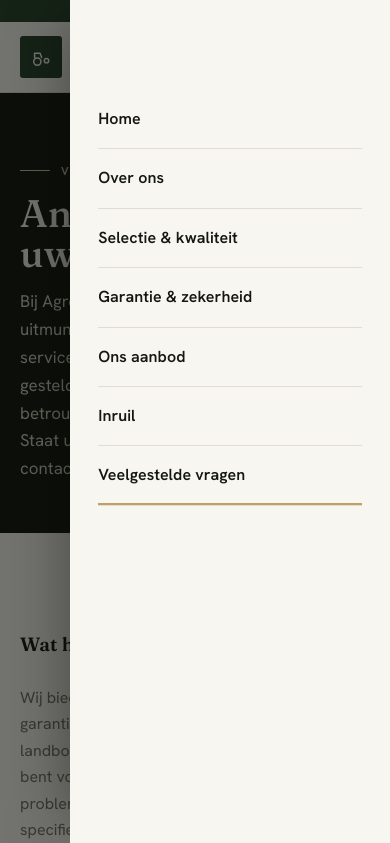
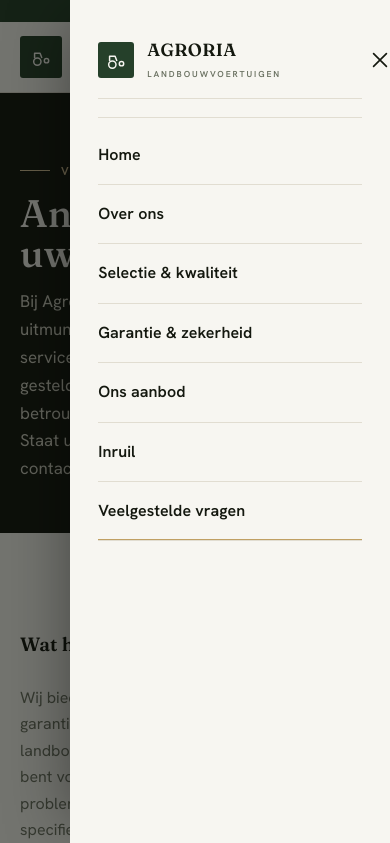
Before and after one commit to dupaminded3-cyber/agroria, a Node server app: page /faq in a window 390 px wide, after a click that opens the changed part. Shown: the top 843 px of the page. Run offline with Node 20, Linux system fonts and the light colour scheme.

Commit message:
Mobiel menu: sluitknop en logo bovenin i.p.v. lege witruimte
Co-authored-by: dupaminded3-cyber <dupaminded3-cyber@users.noreply.github.com>

```diff
--- a/public/css/site.css
+++ b/public/css/site.css
@@ -62,6 +62,8 @@ header.site{position:sticky;top:0;z-index:60;background:var(--paper);border-bott
 .brand small{display:block;font-size:.6rem;letter-spacing:.26em;text-transform:uppercase;color:var(--muted);margin-top:3px;font-weight:600}
 .brand-logo{height:72px;width:auto;max-width:340px;object-fit:contain}
 .menu{display:flex;gap:20px;font-size:.85rem;font-weight:600;letter-spacing:.005em}
+.menu-top{display:none}
+.menu-close{display:none}
 .menu a{color:var(--ink);position:relative;padding:6px 0;white-space:nowrap}
 .menu a::after{content:"";position:absolute;left:0;bottom:0;width:0;height:1.5px;background:var(--gold);transition:width .25s}
 .menu a:hover::after,.menu a.on::after{width:100%}
@@ -246,8 +248,14 @@ footer.site{background:var(--ink);color:#C7C8B8;padding:70px 0 30px;margin-top:0
 }
 @media(max-width:960px){
   .hamb{display:block}
-  .menu{position:fixed;inset:0 0 0 auto;width:min(82vw,330px);max-width:100%;background:var(--paper);flex-direction:column;gap:0;padding:90px 28px 28px;opacity:0;visibility:hidden;pointer-events:none;transition:opacity .26s ease,visibility .26s ease;box-shadow:-20px 0 60px -20px rgba(0,0,0,.4);z-index:90;overflow-y:auto}
+  .menu{position:fixed;inset:0 0 0 auto;width:min(82vw,330px);max-width:100%;background:var(--paper);flex-direction:column;gap:0;padding:22px 28px 28px;opacity:0;visibility:hidden;pointer-events:none;transition:opacity .26s ease,visibility .26s ease;box-shadow:-20px 0 60px -20px rgba(0,0,0,.4);z-index:90;overflow-y:auto}
   .menu.open{opacity:1;visibility:visible;pointer-events:auto}
+  .menu-top{display:flex;align-items:center;justify-content:space-between;padding-bottom:18px;margin-bottom:8px;border-bottom:1px solid var(--line)}
+  .menu-top .brand-logo{height:36px;max-width:190px}
+  .menu-top .brand .mark{width:36px;height:36px}
+  .menu-top .brand b{font-size:1.1rem}
+  .menu-close{display:flex;align-items:center;justify-content:center;width:36px;height:36px;background:none;border:none;color:var(--ink);cursor:pointer;flex-shrink:0;border-radius:50%;transition:background .2s}
+  .menu-close:hover{background:var(--cream)}
   .menu a{padding:16px 0;border-bottom:1px solid var(--line);width:100%;font-size:1rem}
   .nav-cta{display:none}
   .intro-grid,.split,.feature,.detail{grid-template-columns:1fr}
--- a/views/partials/footer.ejs
+++ b/views/partials/footer.ejs
@@ -36,12 +36,13 @@
 <script>
   // Mobiel menu — met toegankelijkheid (aria-expanded + Escape sluit) en donkere laag
   (function(){
-    var h=document.getElementById('hamb'), m=document.getElementById('menu'), b=document.getElementById('menuBackdrop');
+    var h=document.getElementById('hamb'), m=document.getElementById('menu'), b=document.getElementById('menuBackdrop'), x=document.getElementById('menuClose');
     if(!h||!m) return;
     function open(){m.classList.add('open');if(b)b.classList.add('open');h.setAttribute('aria-expanded','true');document.body.style.overflow='hidden';}
     function close(){m.classList.remove('open');if(b)b.classList.remove('open');h.setAttribute('aria-expanded','false');document.body.style.overflow='';}
     h.addEventListener('click',function(){m.classList.contains('open')?close():open();});
     if(b)b.addEventListener('click',close);
+    if(x)x.addEventListener('click',close);
     m.querySelectorAll('a').forEach(function(a){a.addEventListener('click',close);});
     document.addEventListener('keydown',function(e){if(e.key==='Escape')close();});
   })();
--- a/views/partials/header.ejs
+++ b/views/partials/header.ejs
@@ -10,6 +10,10 @@
     <%- include('brand') %>
     <div class="menu-backdrop" id="menuBackdrop"></div>
     <nav class="menu" id="menu">
+      <div class="menu-top">
+        <%- include('brand') %>
+        <button class="menu-close" id="menuClose" aria-label="Menu sluiten"><svg width="22" height="22" viewBox="0 0 24 24" fill="none" aria-hidden="true"><path d="M5 5l14 14M19 5L5 19" stroke="currentColor" stroke-width="1.8" stroke-linecap="round"/></svg></button>
+      </div>
       <a href="/" class="<%= path==='/' ? 'on' : '' %>">Home</a>
       <a href="/over-ons" class="<%= path==='/over-ons' ? 'on' : '' %>">Over ons</a>
       <a href="/selectie" class="<%= path==='/selectie' ? 'on' : '' %>">Selectie &amp; kwaliteit</a>
```
